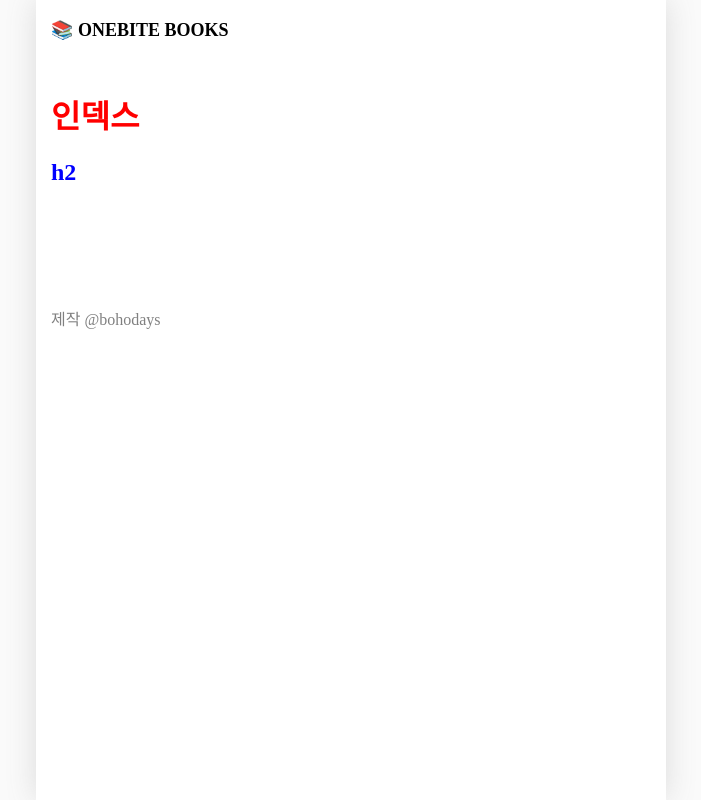
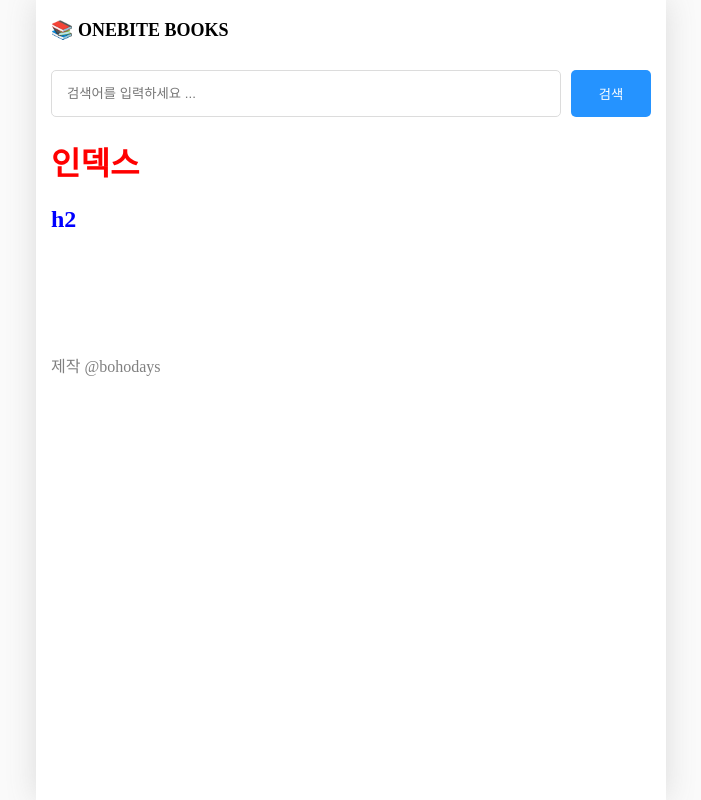
Before and after one commit to bohodays/Nextjs_Study, a Next.js app in the folder onebite-next/section02/: page / in a window 1280 px wide. Shown: the whole page, without its empty margins (289-990 px from the left). Built offline with nearby package versions, Linux system fonts and the light colour scheme.

Commit message:
feat: 페이지별 레이아웃 설정하기

```diff
--- /dev/null
+++ b/onebite-next/section02/src/components/searchable-layout.module.css
@@ -0,0 +1,21 @@
+.searchbar_container {
+  display: flex;
+  gap: 10px;
+  margin-bottom: 20px;
+}
+
+.searchbar_container > input {
+  flex: 1;
+  padding: 15px;
+  border-radius: 5px;
+  border: 1px solid rgb(220, 220, 220);
+}
+
+.searchbar_container > button {
+  width: 80px;
+  border-radius: 5px;
+  border: none;
+  background-color: rgb(37, 147, 255);
+  color: white;
+  cursor: pointer;
+}
--- /dev/null
+++ b/onebite-next/section02/src/components/searchable-layout.tsx
@@ -0,0 +1,45 @@
+import { useRouter } from "next/router";
+import React, { ReactNode, useEffect, useState } from "react";
+import style from "./searchable-layout.module.css";
+
+const SearchableLayout = ({ children }: { children: ReactNode }) => {
+  const router = useRouter();
+  const q = router.query.q as string;
+  const [search, setSearch] = useState("");
+
+  const onChangeSearch = (e: React.ChangeEvent<HTMLInputElement>) => {
+    setSearch(e.target.value);
+  };
+
+  const onSubmit = () => {
+    if (!search || q === search) return;
+    router.push(`/search?q=${search}`);
+  };
+
+  const onKeyDown = (e: React.KeyboardEvent<HTMLInputElement>) => {
+    if (e.key === "Enter") {
+      onSubmit();
+    }
+  };
+
+  useEffect(() => {
+    setSearch(q || "");
+  }, [q]);
+
+  return (
+    <div>
+      <div className={style.searchbar_container}>
+        <input
+          value={search}
+          onKeyDown={onKeyDown}
+          onChange={onChangeSearch}
+          placeholder="검색어를 입력하세요 ..."
+        />
+        <button onClick={onSubmit}>검색</button>
+      </div>
+      {children}
+    </div>
+  );
+};
+
+export default SearchableLayout;
--- a/onebite-next/section02/src/pages/_app.tsx
+++ b/onebite-next/section02/src/pages/_app.tsx
@@ -1,11 +1,18 @@
 import GlobalLayout from "@/components/globle-layout";
 import "@/styles/globals.css";
+import { NextPage } from "next";
 import type { AppProps } from "next/app";
+import { ReactNode } from "react";
 
-export default function App({ Component, pageProps }: AppProps) {
-  return (
-    <GlobalLayout>
-      <Component {...pageProps} />
-    </GlobalLayout>
-  );
+type NextPageWithLayout = NextPage & {
+  getLayout?: (page: ReactNode) => ReactNode;
+};
+
+export default function App({
+  Component,
+  pageProps,
+}: AppProps & { Component: NextPageWithLayout }) {
+  const getLayout = Component.getLayout ?? ((page: ReactNode) => page);
+
+  return <GlobalLayout>{getLayout(<Component {...pageProps} />)}</GlobalLayout>;
 }
--- a/onebite-next/section02/src/pages/index.tsx
+++ b/onebite-next/section02/src/pages/index.tsx
@@ -1,4 +1,6 @@
+import SearchableLayout from "@/components/searchable-layout";
 import style from "./index.module.css";
+import { ReactNode } from "react";
 
 export default function Home() {
   return (
@@ -8,3 +10,7 @@
     </>
   );
 }
+
+Home.getLayout = (page: ReactNode) => {
+  return <SearchableLayout>{page}</SearchableLayout>;
+};
--- a/onebite-next/section02/src/pages/search/index.tsx
+++ b/onebite-next/section02/src/pages/search/index.tsx
@@ -1,4 +1,6 @@
+import SearchableLayout from "@/components/searchable-layout";
 import { useRouter } from "next/router";
+import { ReactNode } from "react";
 
 const Page = () => {
   const router = useRouter();
@@ -7,4 +9,8 @@
   return <h1>search {q}</h1>;
 };
 
+Page.getLayout = (page: ReactNode) => {
+  return <SearchableLayout>{page}</SearchableLayout>;
+};
+
 export default Page;
```
